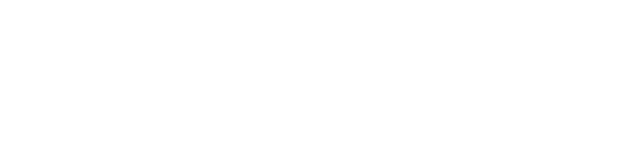
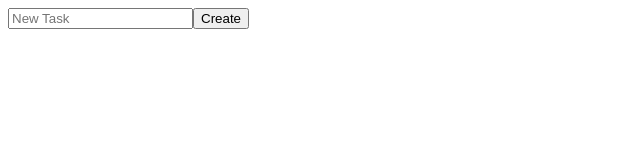
Before and after one commit to LeoRepos/TODO_LIST_JS, a plain HTML site: page index.html in a window 1280 px wide. Shown: the whole page, without its empty margins (0-640 px from the left). Drawn offline with Linux system fonts and the light colour scheme.

Commit message:
Criando formulario

```diff
--- a/index.html
+++ b/index.html
@@ -7,6 +7,18 @@
     <title>My Todo LIst</title>
 </head>
 <body>
+    <section class="mytodo_container">
+        <!-- Create Form-->
+    <div class="mytodo_list">
+        <form action="javascript:void(0);" id="CreateForm"><input type="text" id="add-task" placeholder="New Task"><input type="submit" onclick="CreateTask()" value="Create"></form>
+        <!-- Update Form-->
+
+
+        </form>
+    </div>
+
+
+    </section>
 
 </body>
 </html>
```
